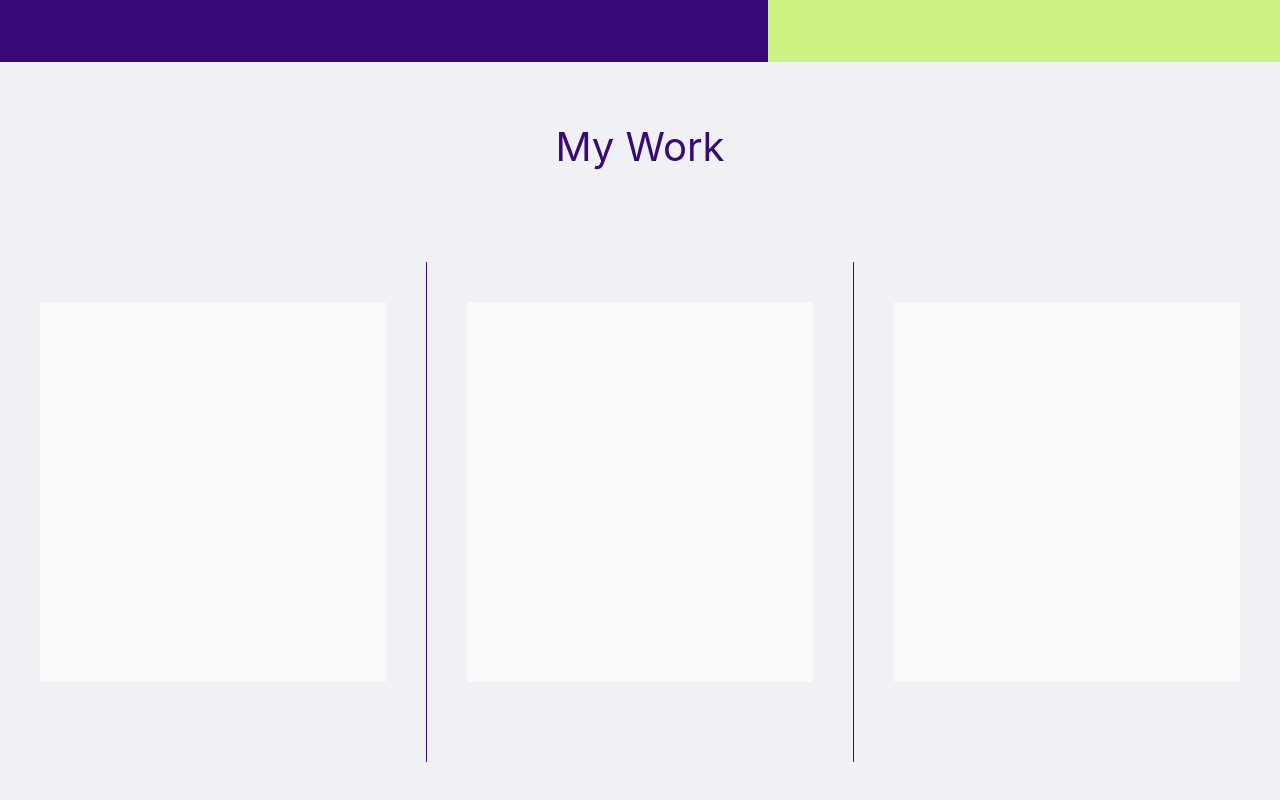
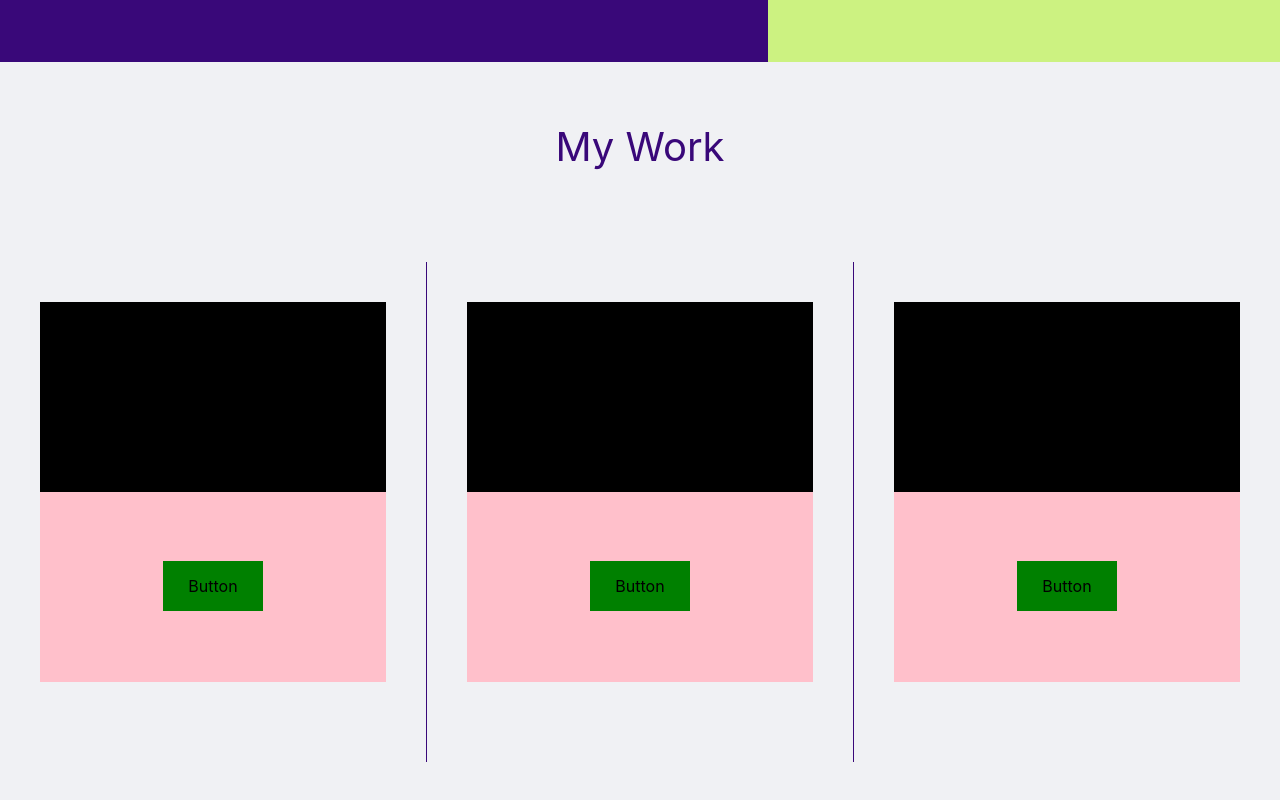
Before and after one commit to Danfirech/dan-portfolio, a React (Create React App) app: page /about in a window 1280 px wide. Shown: the part 518-1318 px from the top of the page. Built offline with nearby package versions, Linux system fonts and the light colour scheme.

Commit message:
added buttons

```diff
--- a/src/components/Work.js
+++ b/src/components/Work.js
@@ -7,13 +7,14 @@ import {
   WorkCenterContainer,
   WorkRightContainer,
   Divider,
+  WorkTop,
 } from "../styles/Work.style";
 
 function ProfilePic() {
   return (
     <WorkPageContainer>
       <WorkLeftContainer>
-        <WorkBox />
+        <WorkBox></WorkBox>
       </WorkLeftContainer>
       <Divider />
       <WorkCenterContainer>
--- a/src/components/WorkBox.js
+++ b/src/components/WorkBox.js
@@ -1,9 +1,20 @@
 import React from "react";
 
-import { CardBox } from "../styles/Work.style";
+import { CardBox, WorkTop, WorkBottom } from "../styles/Work.style";
+import { DansButton } from "../styles/ButtonOne.Style";
 
 function WorkBox() {
-  return <CardBox></CardBox>;
+  const handleClick = () => {
+    console.log("hello hello");
+  };
+  return (
+    <CardBox>
+      <WorkTop>Hello</WorkTop>
+      <WorkBottom>
+        <DansButton onClick={handleClick}>Button</DansButton>
+      </WorkBottom>
+    </CardBox>
+  );
 }
 
 export default WorkBox;
--- a/src/pages/Work.js
+++ /dev/null
@@ -1 +0,0 @@
-import Navbar from "../components/NavBar";
--- /dev/null
+++ b/src/styles/ButtonOne.Style.js
@@ -0,0 +1,11 @@
+import styled from "styled-components";
+
+export const DansButton = styled.div`
+  display: flex;
+  background-color: Green;
+  width: 100px;
+  height: 50px;
+  justify-content: center;
+  align-items: center;
+  margin-top: 20%;
+`;
--- a/src/styles/Work.style.js
+++ b/src/styles/Work.style.js
@@ -8,12 +8,16 @@ export const WorkPageContainer = styled.div`
 `;
 
 export const CardBox = styled.div`
+  display: flex;
+  flex-direction: column;
+
   height: 380px;
   width: 100%;
   background-color: #f9f9f9;
 `;
 
 export const WorkLeftContainer = styled.div`
+  display: flex;
   height: 400px;
   width: 33.3%;
   background-color: #f0f1f4;
@@ -30,6 +34,7 @@ export const Divider = styled.div`
 `;
 
 export const WorkCenterContainer = styled.div`
+  display: flex;
   height: 400px;
   width: 33.3%;
   background-color: #f0f1f4;
@@ -39,6 +44,7 @@ export const WorkCenterContainer = styled.div`
 `;
 
 export const WorkRightContainer = styled.div`
+  display: flex;
   height: 400px;
   width: 33.3%;
   background-color: #f0f1f4;
@@ -46,3 +52,18 @@ export const WorkRightContainer = styled.div`
   padding-top: 40px;
   padding-right: 40px;
 `;
+
+export const WorkTop = styled.div`
+  display: flex;
+  background-color: black;
+  height: 50%;
+  width: 100%;
+`;
+
+export const WorkBottom = styled.div`
+  display: flex;
+  background-color: pink;
+  height: 50%;
+  width: 100%;
+  justify-content: center;
+`;
```
Also changed, not shown: src/components/Button.js (added, +7 -0 lines), src/pages/WorkPageJavscript.js (added, +23 -0 lines).
